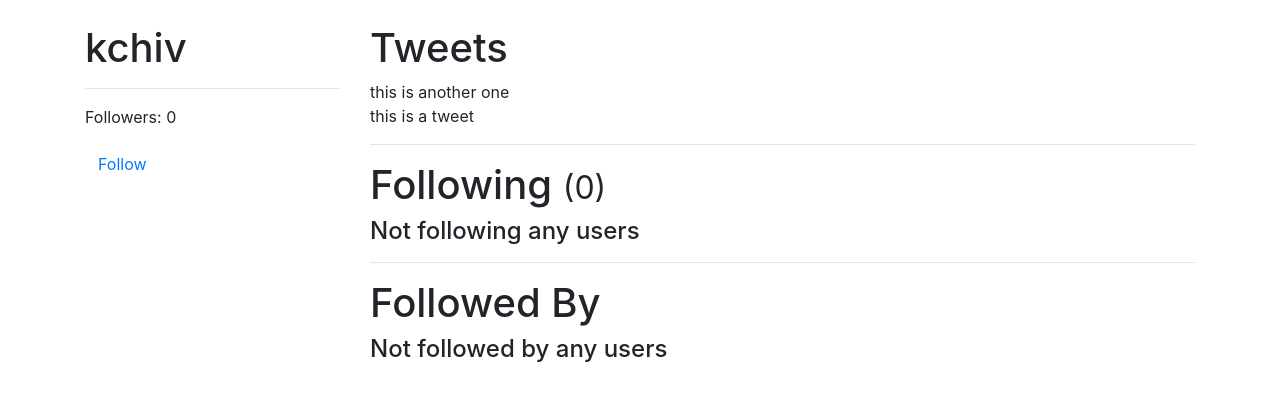
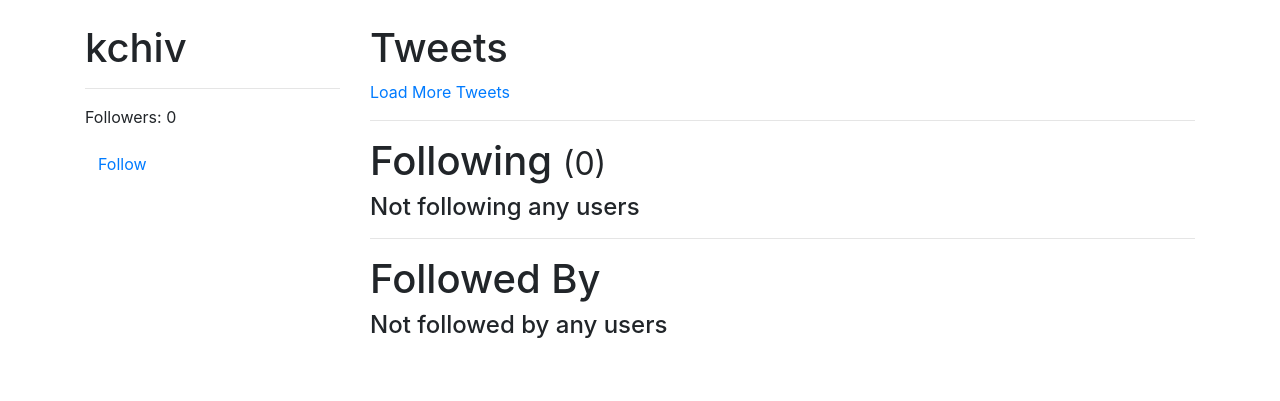
Before and after one commit to kchiv/tweet_me, a Django app: a page that uses accounts/templates/accounts/user_detail.html in a window 1280 px wide. Shown: the part 56-457 px from the top of the page. Run offline with Django 3.2, Linux system fonts and the light colour scheme; a user stored in the database is signed in; data comes from the database, SQL or seed files in the repository; some libraries are stand-ins or nearby versions.

Commit message:
brought in loadTweetContainer

```diff
--- a/accounts/templates/accounts/user_detail.html
+++ b/accounts/templates/accounts/user_detail.html
@@ -1,4 +1,16 @@
 {% extends 'base.html' %}
+
+{% block script %}
+
+<script>
+
+$(document).ready(function(){
+	loadTweetContainer()
+});
+
+</script>
+
+{% endblock script %}
 
 {% block content %}
 <div class="row">
@@ -15,9 +27,12 @@
 	</div>
 	<div class="col-sm-9 col-xs-12">
 		<h1>Tweets</h1>
-		{% for tweet in object.tweet_set.all %}
-		{{ tweet }}<br>
-		{% endfor %}
+
+		<div id="tweet-container" data-url="/api/{{ object.username }}/tweet/">
+
+		</div>
+
+		<a href="#" id="loadmore">Load More Tweets</a>
 
 		<hr>
 		<h1>Following <small>({{ object.profile.get_following.count }})</small></h1>
```
